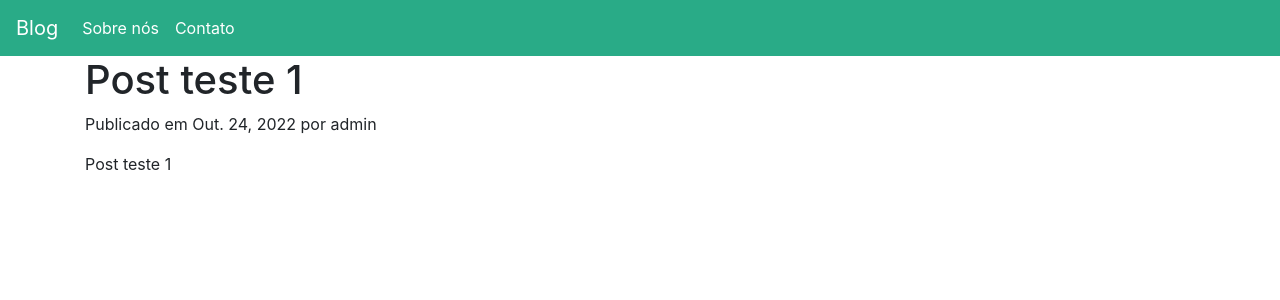
After one commit to andersonbreno/django, a Django app: template blog/templates/blog/post_detail.html in a window 1280 px wide. The commit adds this page. Shown: the top 300 px of the page. Run offline with Django 3.2, Linux system fonts and the light colour scheme; the template is opened without the code that fills it: values that come from a table or form of the project are taken from there, others are empty; data comes from the database, SQL or seed files in the repository; some libraries are stand-ins or nearby versions.

```diff
--- a/blog/models.py
+++ b/blog/models.py
@@ -11,7 +11,8 @@ class Post(models.Model):
     )
     title = models.CharField(max_length=200)
     body = models.TextField()
-    # slug = models.SlugField()
+    #slug = models.SlugField(unique=True, null=True)
+    slug = models.SlugField(max_length=200)
     author = models.ForeignKey(User, on_delete=models.CASCADE)
     created_at = models.DateField(auto_now_add=True) #ao adicionar o post é criada uma data no banco.
     updated_at = models.DateField(auto_now=True) # sempre que o post/item for salvo a data é atualizada automáticamente.
--- a/blog/templates/blog/base.html
+++ b/blog/templates/blog/base.html
@@ -12,17 +12,17 @@
 </head>
 <body>
     <nav class="navbar navbar-expand-lg navbar-light">
-        <a class="navbar-brand" href="{% url 'post_list' %}">Blog</a>
+        <a class="navbar-brand" href="{% url 'blog:post_list' %}">Blog</a>
         <button class="navbar-toggler" type="button" data-toggle="collapse" data-target="#navbarNav" aria-controls="navbarNav" aria-expanded="false" aria-label="Toggle navigation">
           <span class="navbar-toggler-icon"></span>
         </button>
         <div class="collapse navbar-collapse" id="navbarNav">
           <ul class="navbar-nav">
             <li class="nav-item">
-              <a class="nav-link" href="{% url 'about' %}">Sobre nós</a>
+              <a class="nav-link" href="{% url 'blog:about' %}">Sobre nós</a>
             </li>
             <li class="nav-item">
-              <a class="nav-link" href="{% url 'contact' %}">Contato</a>
+              <a class="nav-link" href="{% url 'blog:contact' %}">Contato</a>
             </li>
           </ul>
         </div>
--- /dev/null
+++ b/blog/templates/blog/post_detail.html
@@ -0,0 +1,10 @@
+{% extends 'blog/base.html' %}
+{% block title %}{{ post.title }}{% endblock %}
+
+{% block content %}
+	<div class="container">
+		<h1>{{ post.title }}</h1>
+		<p>Publicado em {{ post.created_at }} por {{ post.author }}</p>
+		<p>{{ post.body|linebreaks }}</p>
+	</div>
+{% endblock %}
--- a/blog/urls.py
+++ b/blog/urls.py
@@ -1,8 +1,11 @@
 from django.urls import path
 from . import views
 
+app_name = 'blog'
+
 urlpatterns = [
     path('', views.post_list, name='post_list'),
+    path('<slug:slug>', views.post_detail, name='post_detail'),
     path('sobre-nos/', views.about, name='about'),
     path('contato/', views.contact, name='contact'),
 ]
```
Also changed, not shown: blog/templates/blog/post_list.html (+23 -2 lines), blog/views.py (+9 -3 lines), blog/migrations/0004_delete_teste.py (added), blog/migrations/0005_post_slug.py (added), db.sqlite3.
